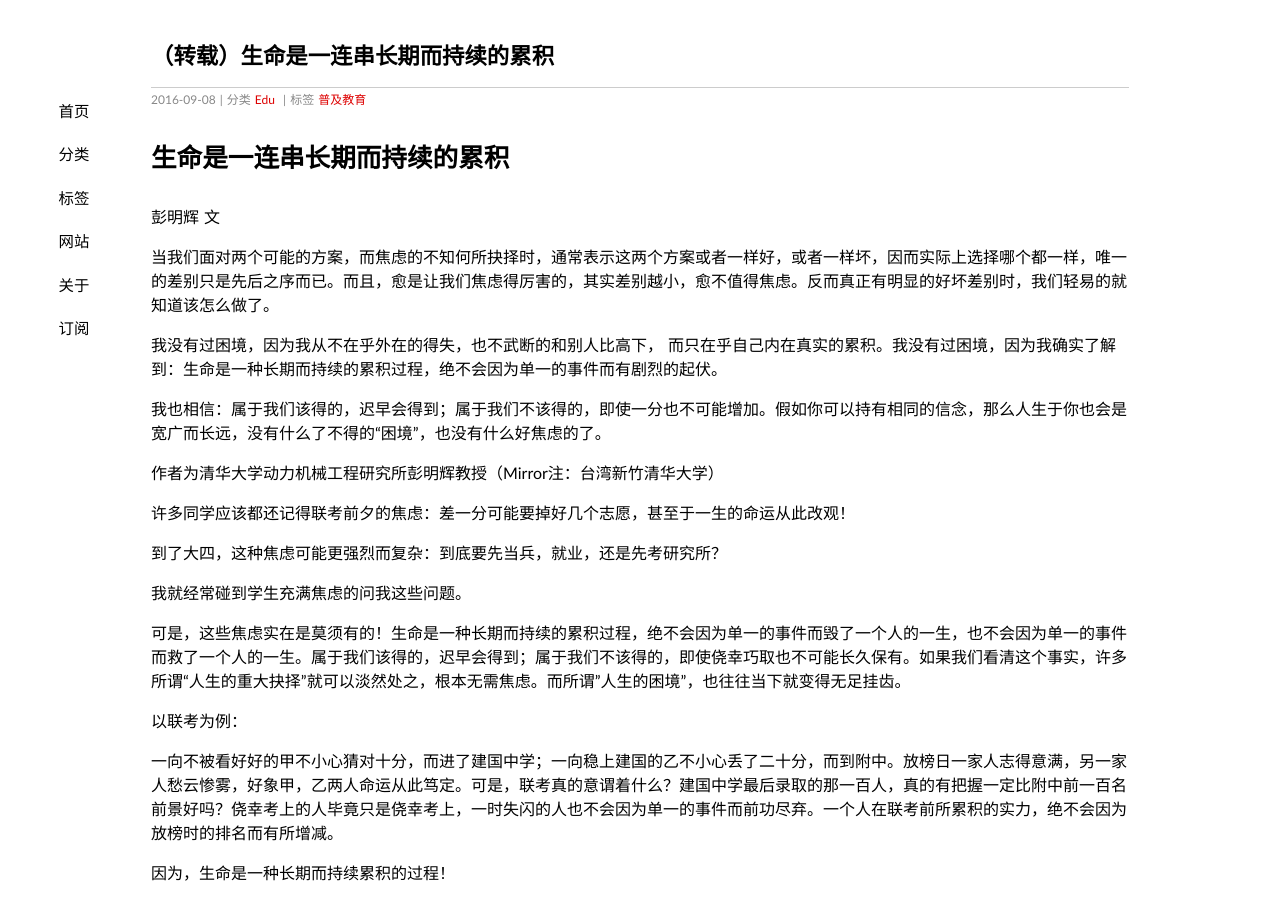
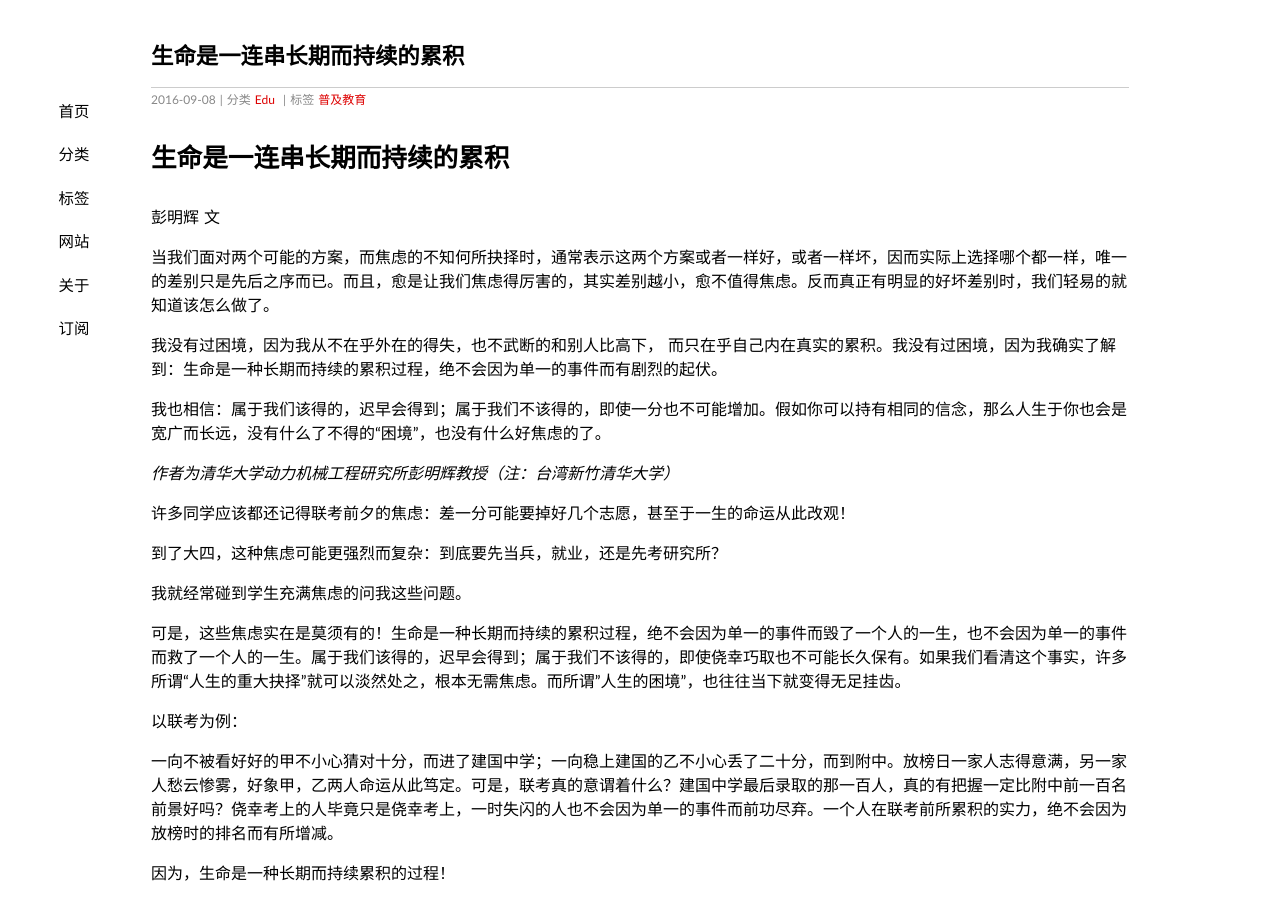
Before and after one commit to ccpaging/ccpaging.github.io, a Jekyll site: the page built from _posts/2016-09-08-life.md, in a window 1280 px wide and 900 px high. Built offline with Jekyll 4.4.1, drawn with Linux system fonts in a browser that asks for light colours; comment, search, counter and statistics services are not loaded.

Commit message:
New post

```diff
--- a/_posts/2016-09-08-life.md
+++ b/_posts/2016-09-08-life.md
@@ -1,7 +1,7 @@
 ---
 date: 2016-09-08 16:24:28 +0800
 layout: post
-title: （转载）生命是一连串长期而持续的累积
+title: 生命是一连串长期而持续的累积
 categories: Edu
 tags: 普及教育
 mathjax: false
@@ -17,7 +17,7 @@ mathjax: false
 
 我也相信：属于我们该得的，迟早会得到；属于我们不该得的，即使一分也不可能增加。假如你可以持有相同的信念，那么人生于你也会是宽广而长远，没有什么了不得的“困境”，也没有什么好焦虑的了。
 
-作者为清华大学动力机械工程研究所彭明辉教授（Mirror注：台湾新竹清华大学）
+_作者为清华大学动力机械工程研究所彭明辉教授（注：台湾新竹清华大学）_
 
 许多同学应该都还记得联考前夕的焦虑：差一分可能要掉好几个志愿，甚至于一生的命运从此改观！
 
```
